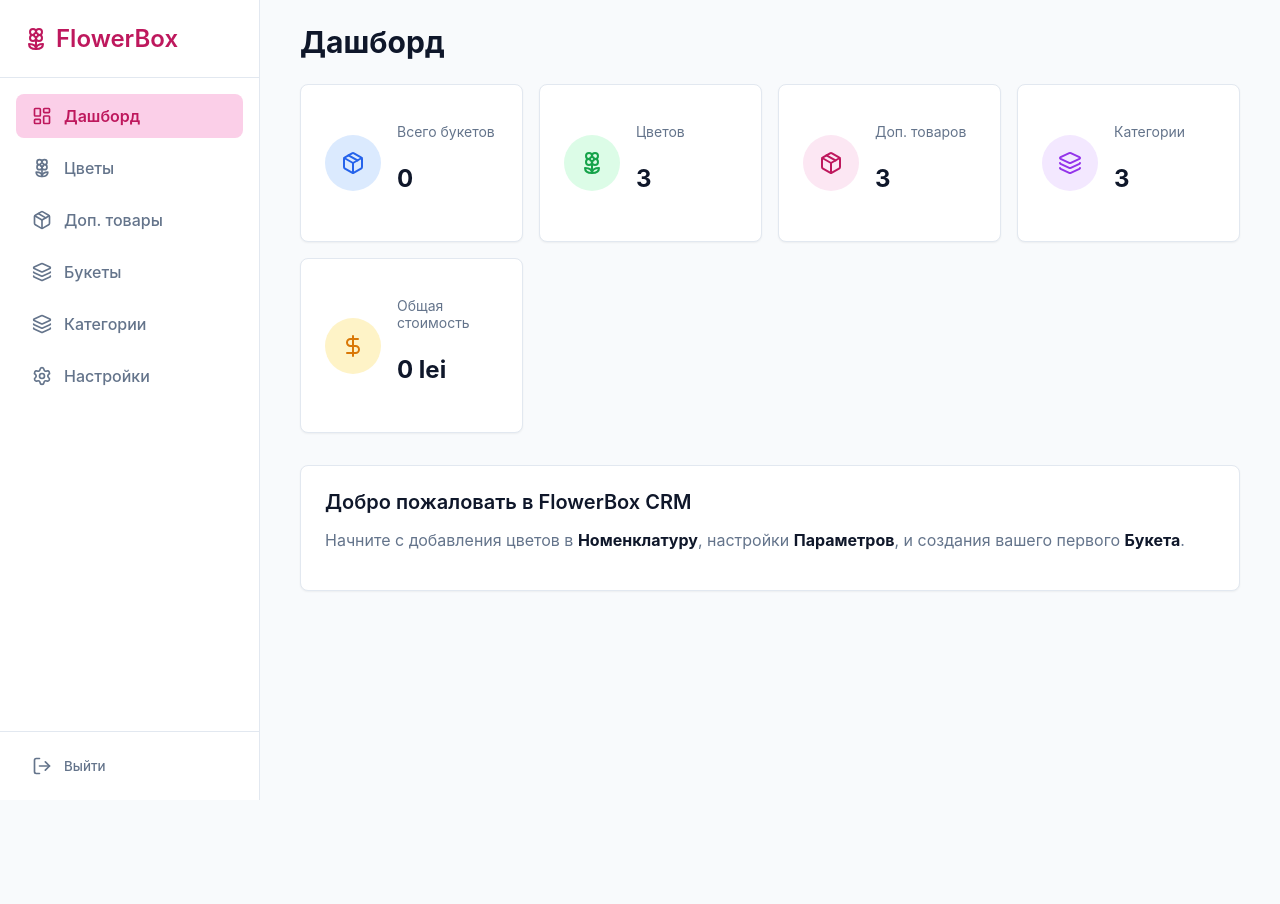
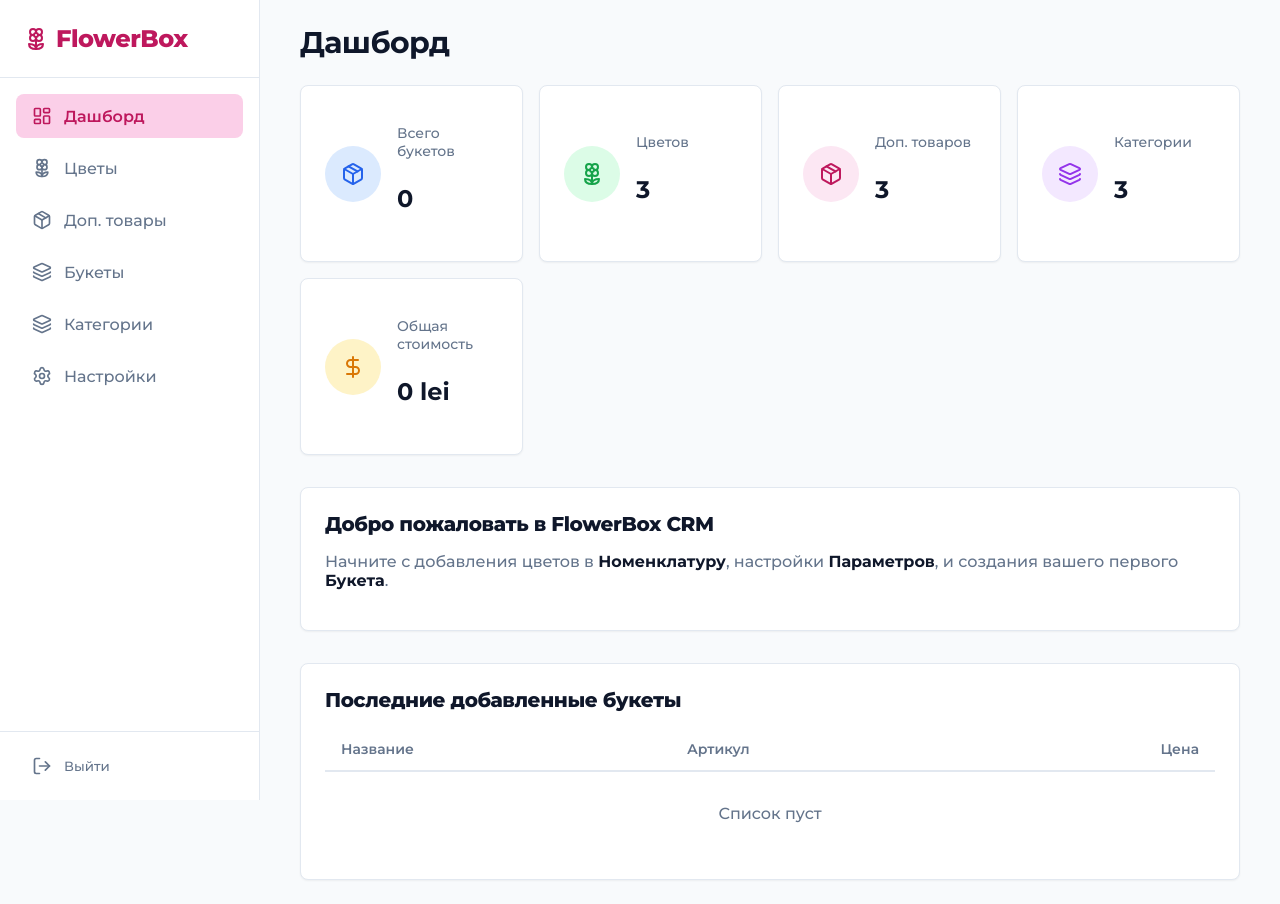
Before and after one commit to moldweb90-ship-it/crmflowerbox, a React (Vite) app: page /dashboard in a window 1280 px wide. Before the commit the page ends 800 px from the top, so only its background shows below. Built offline with nearby package versions, Linux system fonts and the light colour scheme.

Commit message:
feat: Add Vercel config, Category Editing, Dashboard stats, Fonts update

```diff
--- a/package.json
+++ b/package.json
@@ -10,6 +10,9 @@
   },
   "devDependencies": {
     "@vitejs/plugin-react": "^5.1.2",
+    "autoprefixer": "^10.4.23",
+    "postcss": "^8.5.6",
+    "tailwindcss": "^4.1.18",
     "vite": "^7.2.4"
   },
   "dependencies": {
@@ -19,6 +22,7 @@
     "react": "^19.2.4",
     "react-dom": "^19.2.4",
     "react-router-dom": "^7.13.0",
+    "sonner": "^2.0.7",
     "tailwind-merge": "^3.4.0",
     "uuid": "^13.0.0",
     "xlsx": "^0.18.5"
--- a/src/context/StoreContext.jsx
+++ b/src/context/StoreContext.jsx
@@ -85,6 +85,7 @@ export function StoreProvider({ children }) {
 
     // Categories
     const addCategory = (name) => setCategories([...categories, { id: uuidv4(), name }])
+    const updateCategory = (id, name) => setCategories(categories.map(c => c.id === id ? { ...c, name } : c))
     const deleteCategory = (id) => setCategories(categories.filter(c => c.id !== id))
 
     // Settings
@@ -160,7 +161,7 @@ export function StoreProvider({ children }) {
         <StoreContext.Provider value={{
             flowers, addFlower, updateFlower, deleteFlower,
             goods, addGood, updateGood, deleteGood,
-            categories, addCategory, deleteCategory,
+            categories, addCategory, updateCategory, deleteCategory,
             products, addProduct, updateProduct, deleteProduct, recalculateAllProducts,
             settings, updateSettings,
             calculatePrice
--- a/src/index.css
+++ b/src/index.css
@@ -1,16 +1,25 @@
+@import url('https://fonts.googleapis.com/css2?family=Montserrat:wght@400;500;600;700;800&display=swap');
+
 :root {
-  --primary: #be185d; /* Pink 700 */
-  --primary-light: #fbcfe8; /* Pink 200 */
-  --secondary: #059669; /* Emerald 600 */
-  --bg-body: #f8fafc; /* Slate 50 */
+  --primary: #be185d;
+  /* Pink 700 */
+  --primary-light: #fbcfe8;
+  /* Pink 200 */
+  --secondary: #059669;
+  /* Emerald 600 */
+  --bg-body: #f8fafc;
+  /* Slate 50 */
   --bg-card: #ffffff;
-  --text-main: #0f172a; /* Slate 900 */
-  --text-muted: #64748b; /* Slate 500 */
-  --border: #e2e8f0; /* Slate 200 */
+  --text-main: #0f172a;
+  /* Slate 900 */
+  --text-muted: #64748b;
+  /* Slate 500 */
+  --border: #e2e8f0;
+  /* Slate 200 */
   --shadow-sm: 0 1px 2px 0 rgb(0 0 0 / 0.05);
   --shadow-md: 0 4px 6px -1px rgb(0 0 0 / 0.1), 0 2px 4px -2px rgb(0 0 0 / 0.1);
   --radius: 0.5rem;
-  font-family: 'Inter', system-ui, -apple-system, sans-serif;
+  font-family: 'Montserrat', system-ui, -apple-system, sans-serif;
 }
 
 body {
@@ -18,15 +27,25 @@ body {
   background-color: var(--bg-body);
   color: var(--text-main);
   -webkit-font-smoothing: antialiased;
+  font-weight: 500;
+  /* Slightly denser body text */
 }
 
 * {
   box-sizing: border-box;
 }
 
-h1, h2, h3, h4, h5, h6 {
+h1,
+h2,
+h3,
+h4,
+h5,
+h6 {
   margin: 0;
-  font-weight: 600;
+  font-weight: 800;
+  /* Dense/Thick headers */
+  font-family: 'Montserrat', sans-serif;
+  letter-spacing: -0.02em;
 }
 
 button {
--- a/src/pages/Categories.jsx
+++ b/src/pages/Categories.jsx
@@ -1,18 +1,36 @@
 import React, { useState } from 'react'
 import { useStore } from '../context/StoreContext'
-import { Plus, Trash2 } from 'lucide-react'
+import { Plus, Trash2, Edit } from 'lucide-react'
 import Modal from '../components/ui/Modal'
 
 export default function Categories() {
-    const { categories, addCategory, deleteCategory } = useStore()
+    const { categories, addCategory, updateCategory, deleteCategory } = useStore()
     const [isModalOpen, setIsModalOpen] = useState(false)
     const [newCategoryName, setNewCategoryName] = useState('')
+    const [editingCategory, setEditingCategory] = useState(null)
 
     const handleSubmit = (e) => {
         e.preventDefault()
-        addCategory(newCategoryName)
+        if (editingCategory) {
+            updateCategory(editingCategory.id, newCategoryName)
+        } else {
+            addCategory(newCategoryName)
+        }
         setNewCategoryName('')
+        setEditingCategory(null)
         setIsModalOpen(false)
+    }
+
+    const handleEditClick = (category) => {
+        setEditingCategory(category)
+        setNewCategoryName(category.name)
+        setIsModalOpen(true)
+    }
+
+    const handleAddClick = () => {
+        setEditingCategory(null)
+        setNewCategoryName('')
+        setIsModalOpen(true)
     }
 
     return (
@@ -22,7 +40,7 @@ export default function Categories() {
                     <h1 style={{ fontSize: '1.875rem', fontWeight: 'bold' }}>Категории</h1>
                     <p style={{ color: 'var(--text-muted)' }}>Управление категориями товаров.</p>
                 </div>
-                <button className="btn btn-primary" onClick={() => setIsModalOpen(true)}>
+                <button className="btn btn-primary" onClick={handleAddClick}>
                     <Plus size={20} style={{ marginRight: '0.5rem' }} />
                     Добавить категорию
                 </button>
@@ -41,6 +59,9 @@ export default function Categories() {
                             <tr key={cat.id} style={{ borderBottom: '1px solid var(--border)' }}>
                                 <td style={{ padding: '1rem' }}>{cat.name}</td>
                                 <td style={{ textAlign: 'right', padding: '1rem' }}>
+                                    <button onClick={() => handleEditClick(cat)} style={{ marginRight: '0.5rem', color: 'var(--text-muted)' }}>
+                                        <Edit size={18} />
+                                    </button>
                                     <button onClick={() => deleteCategory(cat.id)} style={{ color: '#ef4444' }}>
                                         <Trash2 size={18} />
                                     </button>
@@ -58,7 +79,7 @@ export default function Categories() {
                 </table>
             </div>
 
-            <Modal isOpen={isModalOpen} onClose={() => setIsModalOpen(false)} title="Добавить категорию">
+            <Modal isOpen={isModalOpen} onClose={() => setIsModalOpen(false)} title={editingCategory ? "Редактировать категорию" : "Добавить категорию"}>
                 <form onSubmit={handleSubmit}>
                     <div style={{ marginBottom: '1rem' }}>
                         <label style={{ display: 'block', marginBottom: '0.5rem', fontWeight: 500 }}>Название категории</label>
@@ -72,7 +93,7 @@ export default function Categories() {
                     </div>
                     <div style={{ display: 'flex', justifyContent: 'flex-end', gap: '0.5rem' }}>
                         <button type="button" className="btn" onClick={() => setIsModalOpen(false)}>Отмена</button>
-                        <button type="submit" className="btn btn-primary">Добавить</button>
+                        <button type="submit" className="btn btn-primary">{editingCategory ? "Сохранить" : "Добавить"}</button>
                     </div>
                 </form>
             </Modal>
--- a/src/pages/Dashboard.jsx
+++ b/src/pages/Dashboard.jsx
@@ -1,4 +1,5 @@
 import React from 'react'
+import { Link } from 'react-router-dom'
 import { useStore } from '../context/StoreContext'
 import { Package, Flower2, DollarSign, Layers } from 'lucide-react'
 
@@ -13,10 +14,10 @@ export default function Dashboard() {
             <h1 style={{ fontSize: '1.875rem', fontWeight: 'bold', marginBottom: '1.5rem' }}>Дашборд</h1>
 
             <div style={{ display: 'grid', gridTemplateColumns: 'repeat(auto-fit, minmax(200px, 1fr))', gap: '1rem', marginBottom: '2rem' }}>
-                <StatCard title="Всего букетов" value={products.length} icon={Package} color="blue" />
-                <StatCard title="Цветов" value={flowers.length} icon={Flower2} color="green" />
-                <StatCard title="Доп. товаров" value={goods.length} icon={Package} color="pink" />
-                <StatCard title="Категории" value={categories.length} icon={Layers} color="purple" />
+                <StatCard title="Всего букетов" value={products.length} icon={Package} color="blue" to="/products" />
+                <StatCard title="Цветов" value={flowers.length} icon={Flower2} color="green" to="/flowers" />
+                <StatCard title="Доп. товаров" value={goods.length} icon={Package} color="pink" to="/goods" />
+                <StatCard title="Категории" value={categories.length} icon={Layers} color="purple" to="/categories" />
                 <StatCard title="Общая стоимость" value={`${totalValue} lei`} icon={DollarSign} color="amber" />
             </div>
 
@@ -28,11 +29,43 @@ export default function Dashboard() {
                     и создания вашего первого <strong style={{ color: 'var(--text-main)' }}>Букета</strong>.
                 </p>
             </div>
+
+            <div className="card" style={{ marginTop: '2rem' }}>
+                <h2 style={{ fontSize: '1.25rem', marginBottom: '1rem' }}>Последние добавленные букеты</h2>
+                <div className="table-container">
+                    <table style={{ width: '100%' }}>
+                        <thead>
+                            <tr>
+                                <th style={{ textAlign: 'left', padding: '0.75rem 1rem' }}>Название</th>
+                                <th style={{ textAlign: 'left', padding: '0.75rem 1rem' }}>Артикул</th>
+                                <th style={{ textAlign: 'right', padding: '0.75rem 1rem' }}>Цена</th>
+                            </tr>
+                        </thead>
+                        <tbody>
+                            {products.slice(-10).reverse().map(product => (
+                                <tr key={product.id} style={{ borderBottom: '1px solid var(--border)' }}>
+                                    <td style={{ padding: '0.75rem 1rem' }}>{product.name}</td>
+                                    <td style={{ padding: '0.75rem 1rem', color: 'var(--text-muted)' }}>{product.sku || '-'}</td>
+                                    <td style={{ padding: '0.75rem 1rem', textAlign: 'right', fontWeight: 'bold' }}>{product.price} lei</td>
+                                </tr>
+                            ))}
+                            {products.length === 0 && (
+                                <tr>
+                                    <td colSpan={3} style={{ textAlign: 'center', padding: '2rem', color: 'var(--text-muted)' }}>
+                                        Список пуст
+                                    </td>
+                                </tr>
+                            )}
+                        </tbody>
+                    </table>
+                </div>
+            </div>
         </div>
     )
 }
 
-function StatCard({ title, value, icon: Icon, color }) {
+
+function StatCard({ title, value, icon: Icon, color, to }) {
     const colors = {
         blue: { bg: '#dbeafe', text: '#2563eb' },
         green: { bg: '#dcfce7', text: '#16a34a' },
@@ -43,8 +76,8 @@ function StatCard({ title, value, icon: Icon, color }) {
 
     const theme = colors[color] || colors.blue
 
-    return (
-        <div className="card" style={{ display: 'flex', alignItems: 'center', gap: '1rem' }}>
+    const CardContent = (
+        <div className="card" style={{ display: 'flex', alignItems: 'center', gap: '1rem', height: '100%', transition: 'transform 0.2s' }}>
             <div style={{
                 padding: '1rem',
                 borderRadius: '50%',
@@ -60,4 +93,14 @@ function StatCard({ title, value, icon: Icon, color }) {
             </div>
         </div>
     )
+
+    if (to) {
+        return (
+            <Link to={to} style={{ textDecoration: 'none', color: 'inherit' }}>
+                {CardContent}
+            </Link>
+        )
+    }
+
+    return CardContent
 }
```
Also changed, not shown: vercel.json (added), 1 other file (tests, documents, lock files or other folders).
